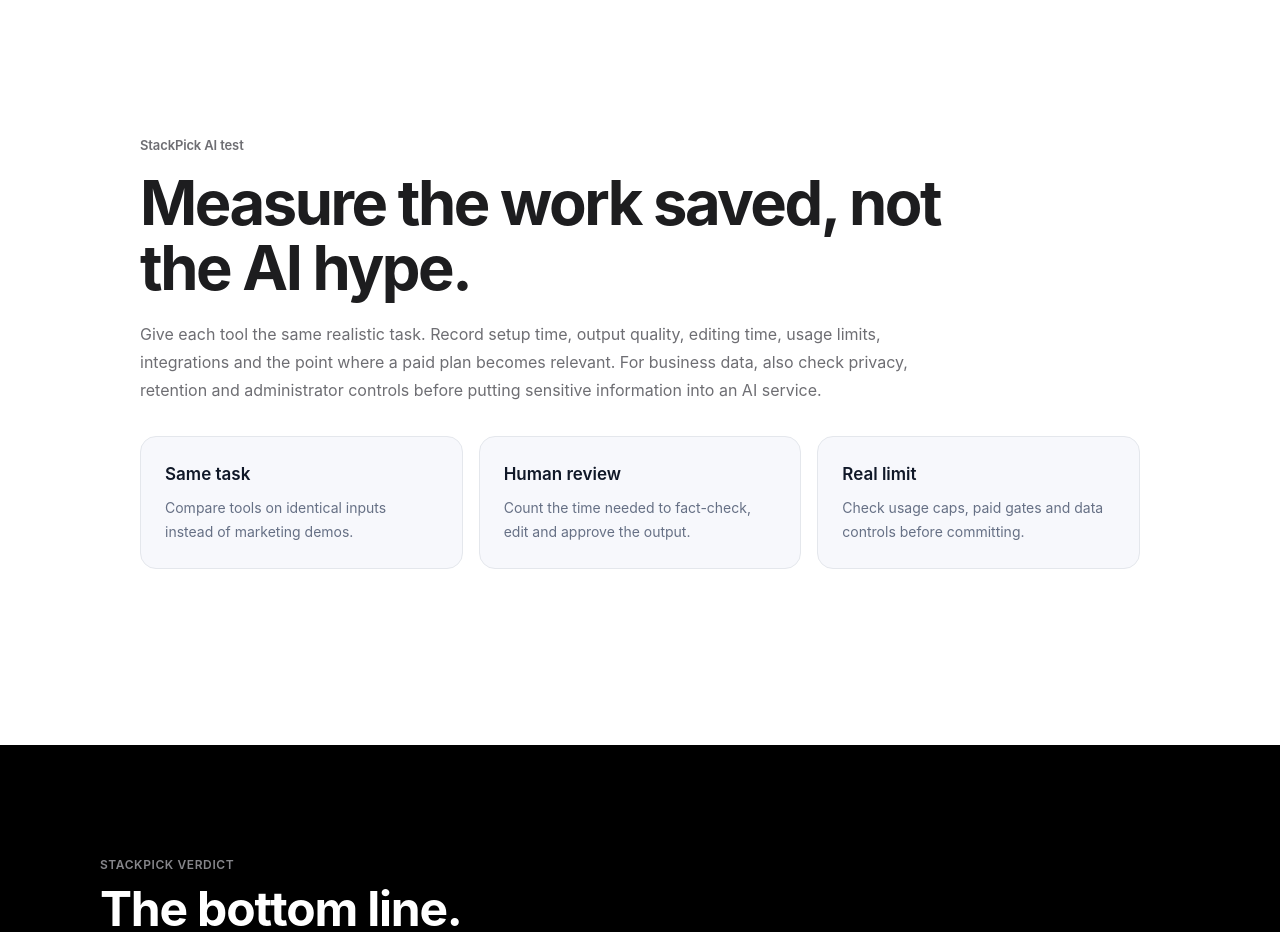
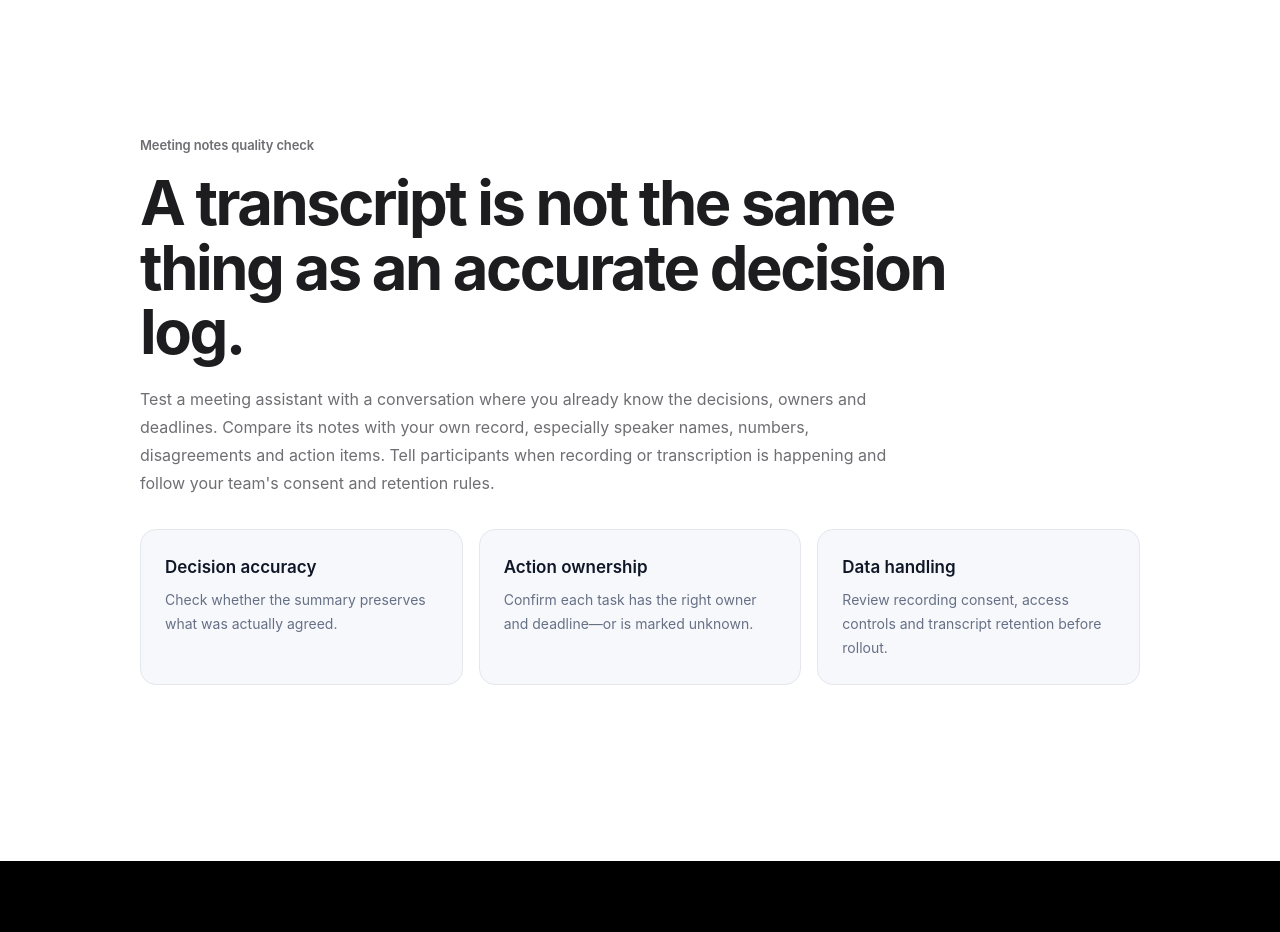
Before and after one commit to LinukaBandara/StackPick, a Next.js app: page /best/ai-meeting-assistants in a window 1280 px wide. Shown: the part 3142-4074 px from the top of the page. Built offline with nearby package versions, Linux system fonts and the light colour scheme; no server answers.

Commit message:
Add topic-specific guidance to comparison guide

```diff
--- a/app/best/ai-meeting-assistants/page.tsx
+++ b/app/best/ai-meeting-assistants/page.tsx
@@ -24,18 +24,18 @@ export default function Page() {
     >
       <section className="bg-white">
         <div className="sp-container py-16 sm:py-20">
-          <p className="sp-eyebrow">StackPick AI test</p>
-          <h2 className="sp-title mt-4 max-w-4xl">Measure the work saved, not the AI hype.</h2>
+          <p className="sp-eyebrow">Meeting notes quality check</p>
+          <h2 className="sp-title mt-4 max-w-4xl">A transcript is not the same thing as an accurate decision log.</h2>
           <p className="mt-5 max-w-3xl text-base leading-7 text-[#6e6e73]">
-            Give each tool the same realistic task. Record setup time, output quality, editing time,
-            usage limits, integrations and the point where a paid plan becomes relevant. For
-            business data, also check privacy, retention and administrator controls before putting
-            sensitive information into an AI service.
+            Test a meeting assistant with a conversation where you already know the decisions,
+            owners and deadlines. Compare its notes with your own record, especially speaker names,
+            numbers, disagreements and action items. Tell participants when recording or transcription
+            is happening and follow your team's consent and retention rules.
           </p>
           <div className="mt-8 grid gap-4 sm:grid-cols-3">
-            <div className="rounded-2xl border border-[#e4e7ec] bg-[#f7f8fc] p-6"><p className="font-semibold text-[#101828]">Same task</p><p className="mt-2 text-sm leading-6 text-[#667085]">Compare tools on identical inputs instead of marketing demos.</p></div>
-            <div className="rounded-2xl border border-[#e4e7ec] bg-[#f7f8fc] p-6"><p className="font-semibold text-[#101828]">Human review</p><p className="mt-2 text-sm leading-6 text-[#667085]">Count the time needed to fact-check, edit and approve the output.</p></div>
-            <div className="rounded-2xl border border-[#e4e7ec] bg-[#f7f8fc] p-6"><p className="font-semibold text-[#101828]">Real limit</p><p className="mt-2 text-sm leading-6 text-[#667085]">Check usage caps, paid gates and data controls before committing.</p></div>
+            <div className="rounded-2xl border border-[#e4e7ec] bg-[#f7f8fc] p-6"><p className="font-semibold text-[#101828]">Decision accuracy</p><p className="mt-2 text-sm leading-6 text-[#667085]">Check whether the summary preserves what was actually agreed.</p></div>
+            <div className="rounded-2xl border border-[#e4e7ec] bg-[#f7f8fc] p-6"><p className="font-semibold text-[#101828]">Action ownership</p><p className="mt-2 text-sm leading-6 text-[#667085]">Confirm each task has the right owner and deadline—or is marked unknown.</p></div>
+            <div className="rounded-2xl border border-[#e4e7ec] bg-[#f7f8fc] p-6"><p className="font-semibold text-[#101828]">Data handling</p><p className="mt-2 text-sm leading-6 text-[#667085]">Review recording consent, access controls and transcript retention before rollout.</p></div>
           </div>
         </div>
       </section>
```
